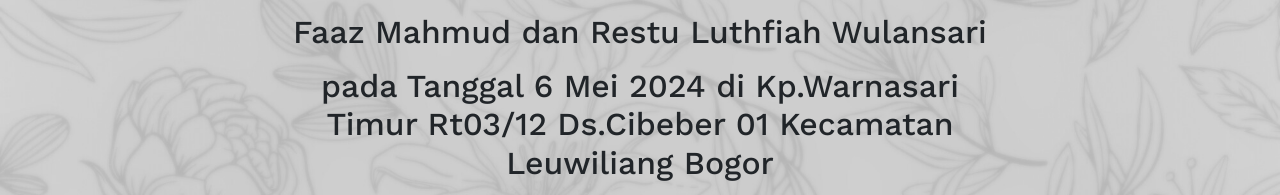
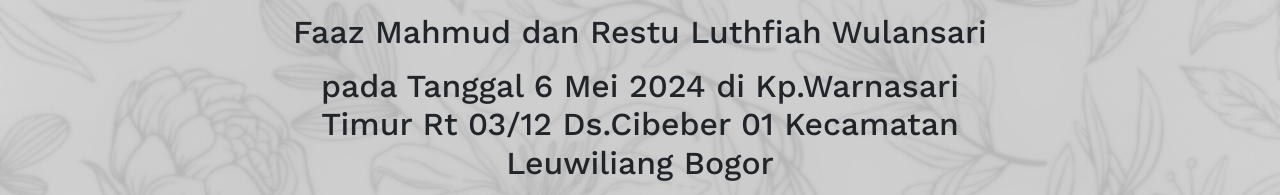
Before and after one commit to sanspeople04/undangan, a plain HTML site: page index.html in a window 1280 px wide. Shown: the part 1247-1442 px from the top of the page. Drawn offline with nearby package versions, Linux system fonts and the light colour scheme.

Commit message:
Update index.html

```diff
--- a/index.html
+++ b/index.html
@@ -57,7 +57,7 @@
             <h2>Acara Syukuran</h2>
             <h3>Dengan Berharap ridho Allah menjalankan sunnah Rasulullah dalam membangun keluarga sakinah izinkan kami untuk memohon doa dari bapak ibu untuk pernikahan ananda</h3>
             <h3>Faaz Mahmud dan Restu Luthfiah Wulansari</h3>
-              <h3>pada Tanggal 6 Mei 2024 di Kp.Warnasari Timur Rt03/12 Ds.Cibeber 01 Kecamatan Leuwiliang Bogor</h3>
+              <h3>pada Tanggal 6 Mei 2024 di Kp.Warnasari Timur Rt 03/12 Ds.Cibeber 01 Kecamatan Leuwiliang Bogor</h3>
             <h4>oleh karena itu kami berharap bapak/ibu/saudara/saudari untuk hadir pada acara Syukuran kami</h4>
             <a href="https://www.google.com/maps/dir//-6.5751027,106.6301005/@-6.5750165,106.6295826,19.05z?entry=ttut" target="_blank" class="btn btn-primary">Lihat Lokasi di Maps</a>
           </div>
```
